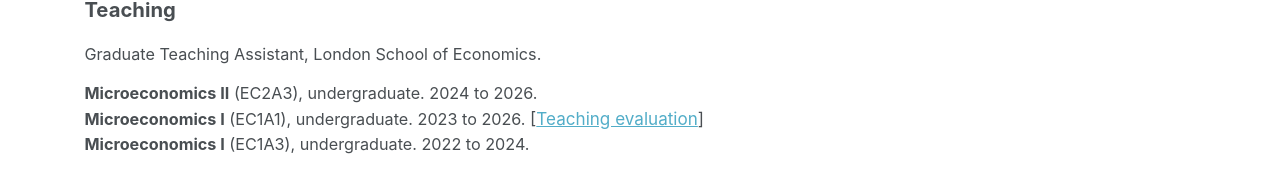
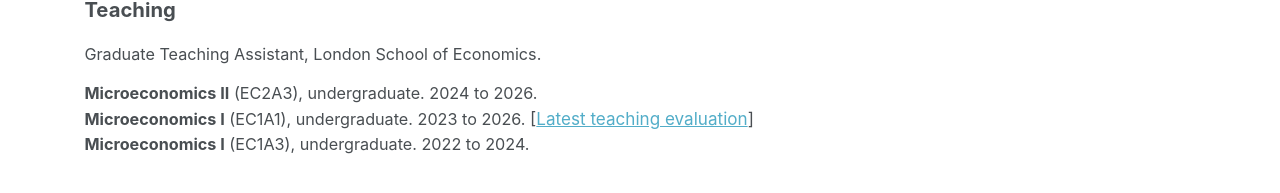
Before and after one commit to NegarMJazi/NegarMJazi.github.io, a Jekyll site: the page built from _pages/about.md, in a window 1280 px wide and 1343 px high. Shown: the part 1091-1284 px from the top of the window. Built offline with Jekyll 4.4.1, drawn with Linux system fonts in a browser that asks for light colours; a script bundle is joined from its source files by our own code; library files that are not in the unit come from our copies.

Commit message:
Rename link to Latest teaching evaluation

```diff
--- a/_pages/about.md
+++ b/_pages/about.md
@@ -77,7 +77,7 @@
 
   <p>
     <strong>Microeconomics II</strong> (EC2A3), undergraduate. 2024 to 2026.<br>
-    <strong>Microeconomics I</strong> (EC1A1), undergraduate. 2023 to 2026. <span class="paper-links">[<a href="/files/teaching-evaluation-2026.pdf" target="_blank">Teaching evaluation</a>]</span><br>
+    <strong>Microeconomics I</strong> (EC1A1), undergraduate. 2023 to 2026. <span class="paper-links">[<a href="/files/teaching-evaluation-2026.pdf" target="_blank">Latest teaching evaluation</a>]</span><br>
     <strong>Microeconomics I</strong> (EC1A3), undergraduate. 2022 to 2024.
   </p>
 </section>
```
